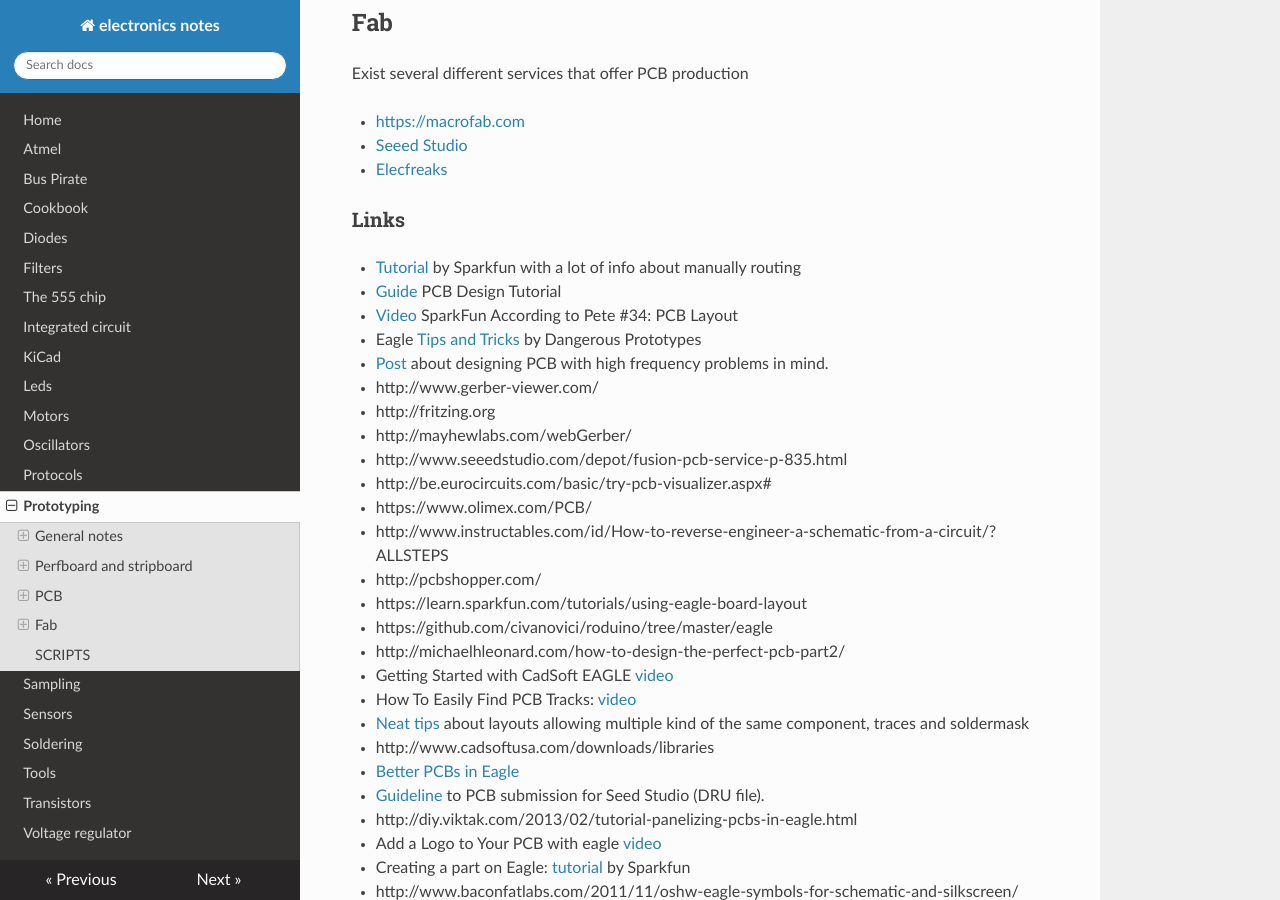
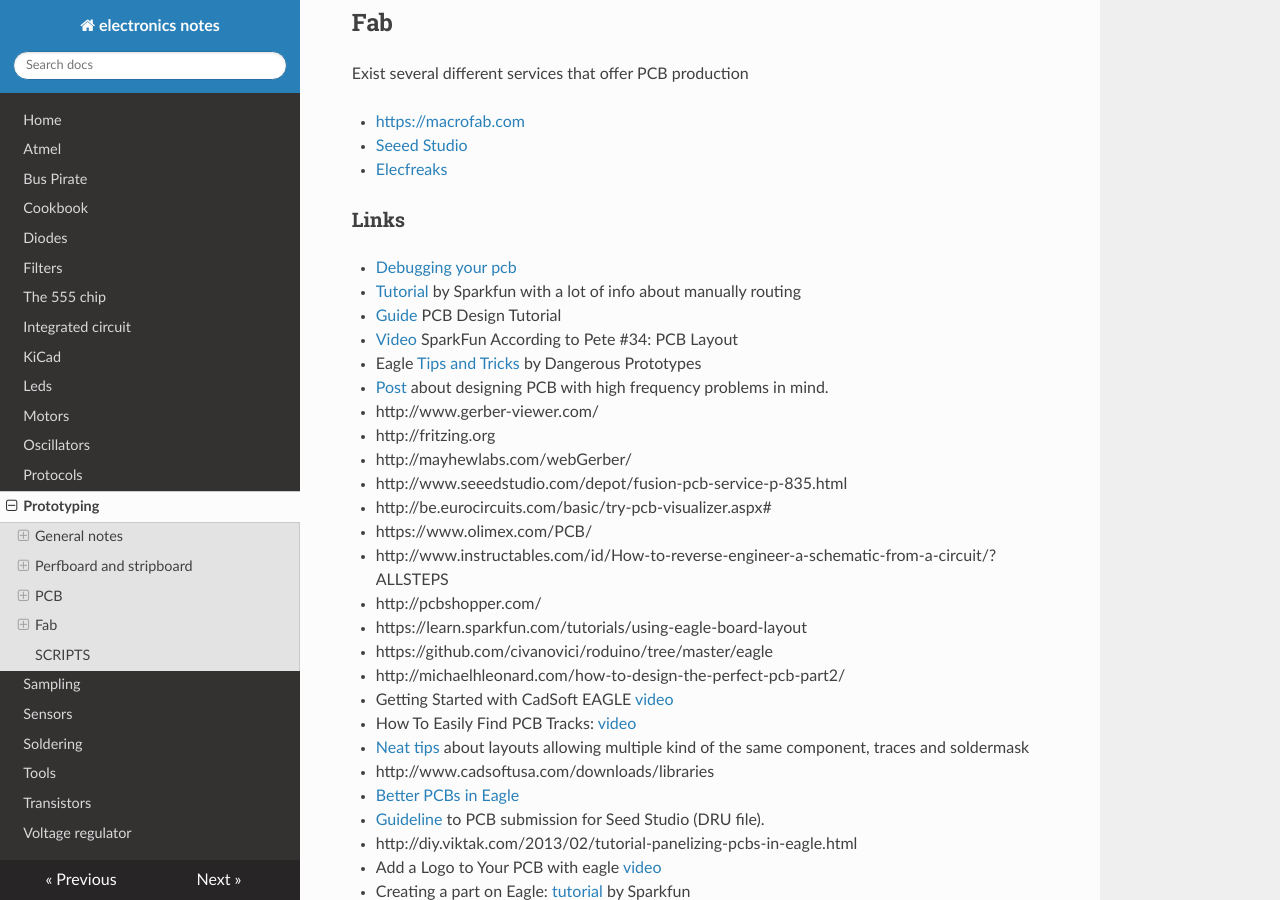
Before and after one commit to gipi/electronics-notes, an MkDocs documentation site: the page built from docs/Prototyping.md, in a window 1280 px wide and 900 px high, scrolled down 6517 px. Built offline with MkDocs 1.6.1, drawn with Linux system fonts in a browser that asks for light colours; nearby versions of some CDN libraries; old or Windows-style settings are respelled for this version of MkDocs.

Commit message:
Add link about debugging PCB problems.

```diff
--- a/docs/Prototyping.md
+++ b/docs/Prototyping.md
@@ -189,6 +189,7 @@ Exist several different services that offer PCB production
 ### Links
 
 
+ - [Debugging your pcb](http://aa-pcbassembly.com/about_pcb_assembly/debugging-your-pcb/)
  - [Tutorial](https://learn.sparkfun.com/tutorials/designing-pcbs-advanced-smd) by Sparkfun with a lot of info about manually routing
  - [Guide](http://www.alternatezone.com/electronics/files/PCBDesignTutorialRevA.pdf) PCB Design Tutorial
  - [Video](https://www.youtube.com/watch?v=NJKZZArjdg8) SparkFun According to Pete #34: PCB Layout
```
